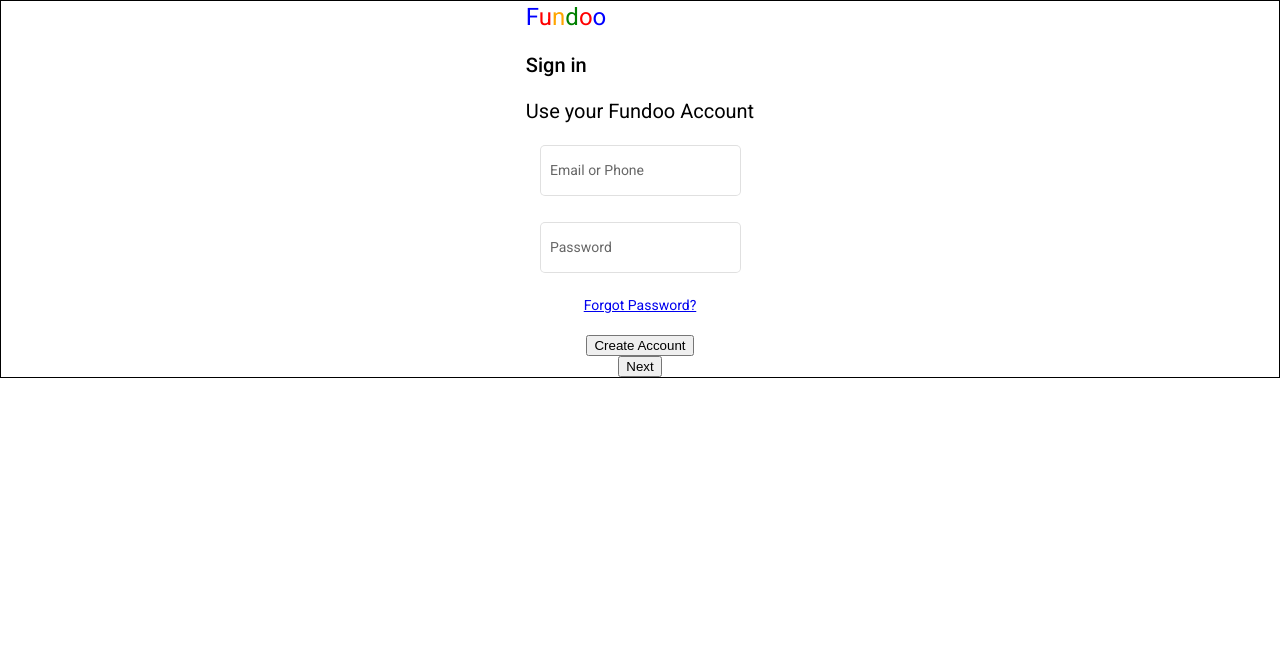
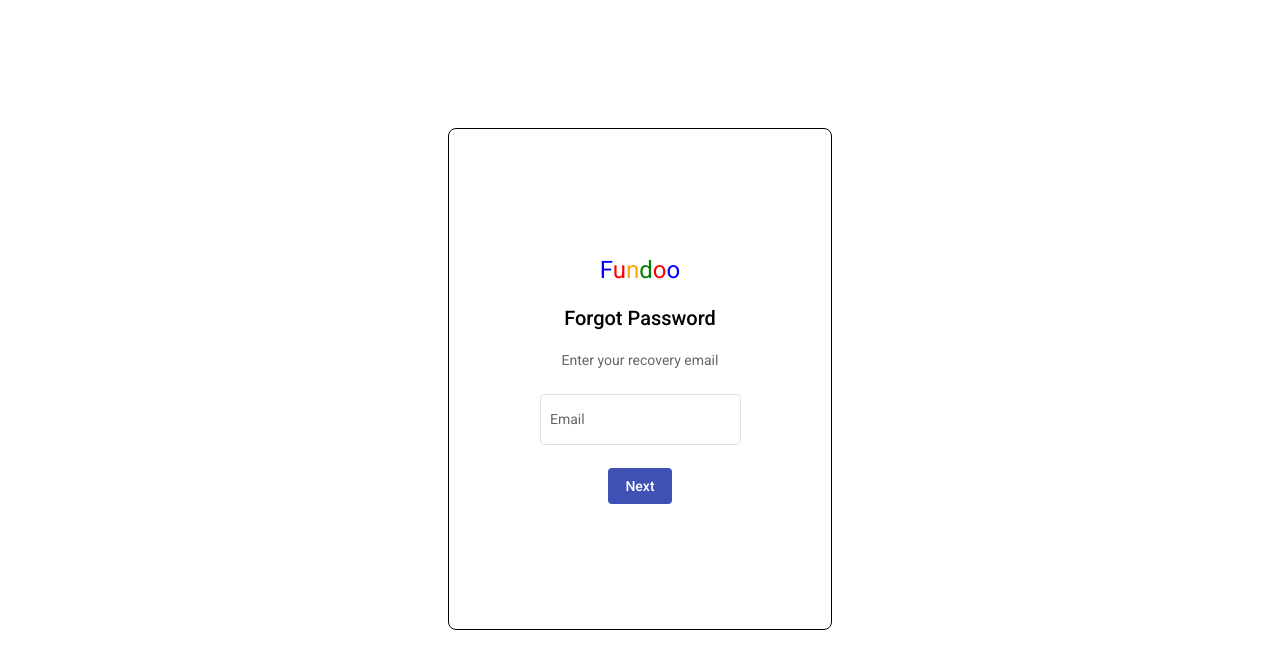
Before and after one commit to Madhums0411/FundooNote_FrontEnd, an Angular app in the folder FundooNotes/: page / in a window 1280 px wide. Shown: the top 668 px of the page. Built offline with nearby package versions, Linux system fonts and the light colour scheme.

Commit message:
Fundoo note Forgot Password module added

```diff
--- a/FundooNotes/src/app/app.component.html
+++ b/FundooNotes/src/app/app.component.html
@@ -1,5 +1,5 @@
 <!-- <p>This is base component</p> -->
-<!-- <app-register></app-register> -->
-<app-login></app-login>
-<!-- <app-forgotpassword></app-forgotpassword>
-<app-resetpassword></app-resetpassword> -->
+<!-- <app-register></app-register>  -->
+<!-- <app-login></app-login> -->
+<app-forgotpassword></app-forgotpassword>
+<!-- <app-resetpassword></app-resetpassword> -->
--- a/FundooNotes/src/app/components/forgotpassword/forgotpassword.component.scss
+++ b/FundooNotes/src/app/components/forgotpassword/forgotpassword.component.scss
@@ -17,8 +17,13 @@
     color: blue;
 }
 .outer{
+    padding: 10px 10px 10px 10px;
+    border-radius: 8px ;
+    margin-top: 10%;
+    margin-left: 35%;
+    margin-right: 35%;
     border:1px solid black;
-    height: 100vh;
+    height: 60vh;
     width: auto;
     display: flex;
     flex-direction: row;
--- a/FundooNotes/src/app/components/login/login.component.html
+++ b/FundooNotes/src/app/components/login/login.component.html
@@ -1,6 +1,7 @@
 <div class="outer">
     <div fxLayout="column" fxLayoutAlign="center center">
         <div>
+            <div fxLayout="row" fxLayoutAlign="center center">
                 <h1>
                     <span class="F">F</span>
                     <span class="u">u</span>
@@ -9,8 +10,13 @@
                     <span class="o">o</span>
                     <span class="oo">o</span>
                 </h1>
+            </div>
+            <div fxLayout="row" fxLayoutAlign="center center">
                 <h2 style="font-size: 20px;">Sign in</h2>
+            </div>
+            <div fxLayout="row" fxLayoutAlign="center center">
                 <h3 style="font-size: 20px;">Use your Fundoo Account</h3>
+            </div>
         </div>
 
 
@@ -29,12 +35,18 @@
             </mat-form-field>
         </div>
 
-        <div class="innerDiv">
-            <a href="#" class="myAccount">Forgot Password?</a>
+        <button mat-button color="primary">Forgot Password?</button>
+        <mat-hint>Not your computer? Use Guest mode to sign in privately.</mat-hint>
+        <div fxLayout="row" fxLayoutAlign="space-between center">
+            <button mat-button color="primary">Learn more</button>
         </div>
         <br />
-        <button class="Create">Create Account</button>
-        <button class="Next">Next</button>
+        <div class="next">
+            <div fxLayout="row" fxLayoutAlign="space-between center">
+                <button mat-button color="primary">Create account</button>
+                <button mat-flat-button color="primary">Next</button>
+            </div>
+        </div>
 
     </div>
 </div>
--- a/FundooNotes/src/app/components/login/login.component.scss
+++ b/FundooNotes/src/app/components/login/login.component.scss
@@ -1,4 +1,9 @@
 .outer{
+    padding: 10px 10px 10px 10px;
+    border-radius: 8px ;
+    margin-top: 5%;
+    margin-left: 35%;
+    margin-right: 35%;
     border: 1px solid black;
     height: auto;
     width: auto;
--- a/FundooNotes/src/app/components/register/register.component.html
+++ b/FundooNotes/src/app/components/register/register.component.html
@@ -59,21 +59,17 @@
                 <label for="Show password">Show password</label><br>
             </form>
         </div>
-        <div fxLayout="row" fxLayoutAlign="end stretch">
-            <button mat-button color="primary">Sing in instead</button>
-            <button mat-flat-button color="primary">Next</button>
-        </div>
 
     </div>
-
-
-
-
-
+    <div fxLayout="row" fxLayoutAlign="space-between end" class="btn-layout">
+        <button mat-button color="primary">Sing in instead</button>
+        <button mat-flat-button color="primary">Next</button>
+    </div>
     <div class="img">
         <div div fxLayout="column" fxLayoutAlign="center end">
             <img src="../../../assets/Googlelogo.svg" alt="">
             <mat-hint class="text">One account.All of Fundoo working for you.</mat-hint>
         </div>
     </div>
+
 </div>
--- a/FundooNotes/src/app/components/register/register.component.scss
+++ b/FundooNotes/src/app/components/register/register.component.scss
@@ -23,6 +23,11 @@
 
 
 .outer{
+    padding: 10px 10px 10px 10px;
+    border-radius: 8px ;
+    margin-top: 2.5%;
+    margin-left: 20%;
+    margin-right: 20%;
     border: 1px solid black;
     height: auto;
     width: auto;
@@ -47,3 +52,7 @@
     margin-left: 8px;
     min-width: 120px;
 }
+.btn-layout{
+    margin-top:80vh;
+   margin-right: -25vh;
+}
--- a/FundooNotes/src/app/components/resetpassword/resetpassword.component.html
+++ b/FundooNotes/src/app/components/resetpassword/resetpassword.component.html
@@ -37,7 +37,7 @@
 
         </div>
         <div fxLayout="row" fxLayoutAlign="end center">
-            <button mat-flat-button color="primary">Next</button>
+            <button mat-flat-button color="primary">Reset</button>
         </div>
 
     </div>
--- a/FundooNotes/src/app/components/resetpassword/resetpassword.component.scss
+++ b/FundooNotes/src/app/components/resetpassword/resetpassword.component.scss
@@ -17,6 +17,11 @@
     color: blue;
 }
 .outer{
+    padding: 10px 10px 10px 10px;
+    border-radius: 8px ;
+    margin-top: 2.5%;
+    margin-left: 50%;
+    margin-right: 50%;
     border:1px solid black;
     height: 100vh;
     width: auto;
```
Lines whose indentation alone changed are shown as unchanged.
